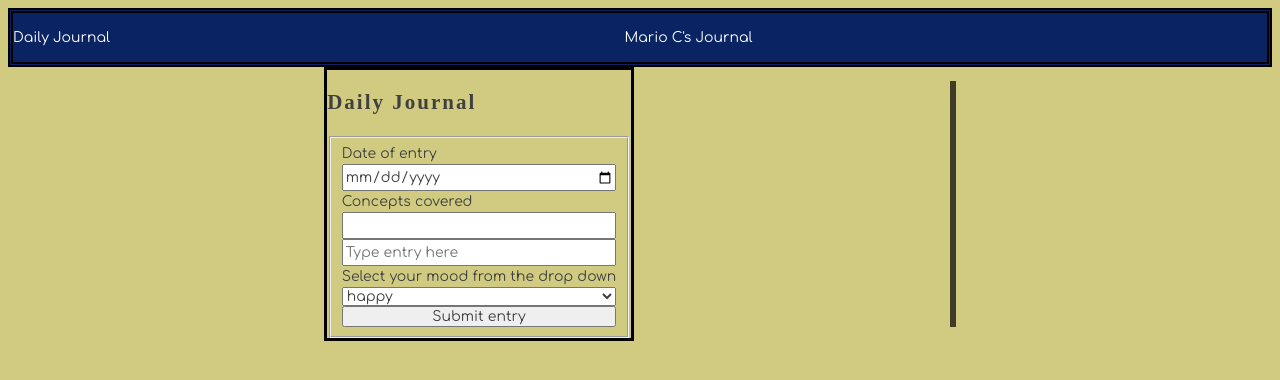
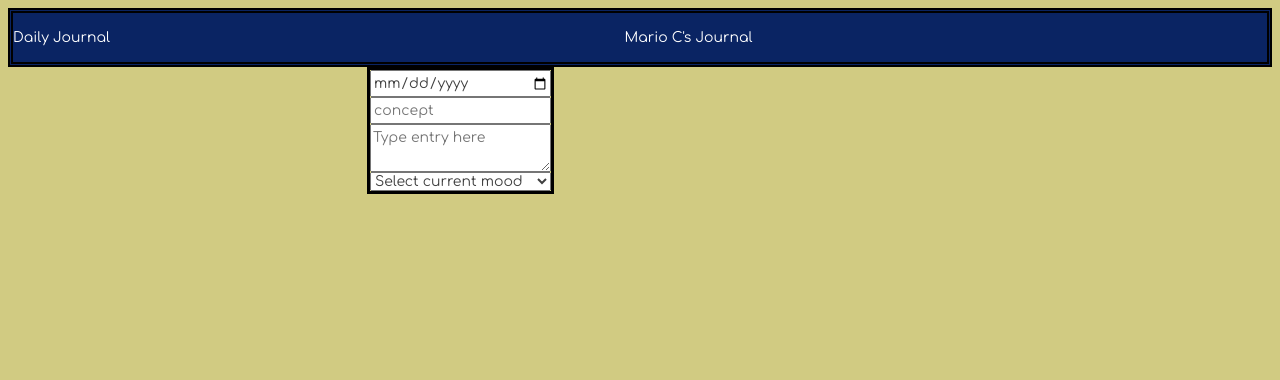
Before and after one commit to mcampopiano/daily-journal, a plain HTML site: page index.html in a window 1280 px wide. Shown: the top 380 px of the page. Drawn offline with Linux system fonts and the light colour scheme; no server answers; a web font is replaced by a local one.

Commit message:
added a js function that renders the form to the DOM, and a function to render the old entries to the DOM

```diff
--- a/index.html
+++ b/index.html
@@ -18,27 +18,8 @@
     </header>
 
     <main id="container">
-        <div class="form-container">
-            <h2>Daily Journal</h2>
-            <form action="">
-               <fieldset>
-                   <label for="journalDate">Date of entry</label>
-                   <input type="date" name="journalDate" id="journalDate">
-                   <label for="conceptsCovered">Concepts covered</label>
-                   <input type="text" name="conceptsCovered" id="conceptsCovered">
-                   <input type="textarea" placeholder="Type entry here">
-                   <label for="moodSelector">Select your mood from the drop down</label>
-                   <select>Current mood
-                       <option>happy</option>
-                       <option>sad</option>
-                       <option>angry</option>
-                       <option>tired</option>
-                   </select>
-                   <input type="button" value="Submit entry">
-               </fieldset>
-            </form>
-        </div>
-        <ul class="past-entries"></ul>
+        <div class="form-container"></div>
+        <section class="past-entries"></section>
     </main>
     <footer>
         <p>Mario Campopiano &#169;</p>
--- a/scripts/JournalDataProvider.js
+++ b/scripts/JournalDataProvider.js
@@ -30,5 +30,3 @@ export const getEntries = () => {
         journal = parsedEntries
     })
 }
-
-console.log("journal", journal)
--- a/scripts/JournalEntry.js
+++ b/scripts/JournalEntry.js
@@ -1,9 +1,9 @@
 // Creates an HTML rendering of the journal entry objects
 
 export const JournalEntryComponent = (entry) => {
-    return `<li id="entry--${entry.id}" class="journalEntry">
+    return `<div class="journalEntry">
     <h2>${entry.concept}</h2>
-        ${entry.entry}
+        <p>${entry.entry}</p>
        <p> ${entry.date} </p>
-    </li>`
+    </div>`
 }
--- a/scripts/JournalEntryList.js
+++ b/scripts/JournalEntryList.js
@@ -1,13 +1,20 @@
-import {useJournalEntries} from "./JournalDataProvider.js"
+import {getEntries, useJournalEntries} from "./JournalDataProvider.js"
 import {JournalEntryComponent} from "./JournalEntry.js"
 
 const entryContainer = document.querySelector(".past-entries")
-const collection = useJournalEntries()
+
 
 
 // creates the individual entries and puts them in the HTML
 export const RenderJournalEntries = () => {
-      for (const entry of collection) {
-        entryContainer.innerHTML += JournalEntryComponent(entry)
-    }
+  getEntries()
+  .then(() => {
+    let entryString = ''
+    const collection = useJournalEntries()
+    console.log("collection ", collection)
+    for (const entry of collection) {
+      entryString += JournalEntryComponent(entry)
+  }
+  entryContainer.innerHTML += entryString
+  })
 }
--- /dev/null
+++ b/scripts/JournalFormComponent.js
@@ -0,0 +1,51 @@
+const contentContainer = document.querySelector(".form-container")
+
+const render = () => {
+    contentContainer.innerHTML = `
+    <section class="form">
+    <input id="form--date" type="date" />
+    <input id="form--concept" type="text" placeholder="concept" />
+    <textarea id="form--entry" placeholder="Type entry here"></textarea>
+    <select id="form--moodSelect">Current mood
+    <option >Select current mood</option>
+    <option id="mood--happy">happy</option>
+    <option id="mood--sad">sad</option>
+    <option id="mood--angry">angry</option>
+    <option id="mood--tired">tired</option>
+    <option id="mood--disappointed">disappointed</option>
+    <option id="mood--frustrated">frustrated</option>
+    <option id="mood--overwhelmed">overwhelmed</option>
+    <option id="mood--confident">confident</option>
+    </section>
+    `
+}
+
+export const EntryForm = () => {
+    render()
+}
+
+
+
+
+
+
+
+// **************************FORM AS HARDCODED IN HTML****************************************
+// <form action="">
+            //    <fieldset>
+            //        <label for="journalDate">Date of entry</label>
+            //        <input type="date" name="journalDate" id="journalDate">
+            //        <label for="conceptsCovered">Concepts covered</label>
+            //        <input type="text" name="conceptsCovered" id="conceptsCovered">
+            //        <input type="textarea" placeholder="Type entry here">
+            //        <label for="moodSelector">Select your mood from the drop down</label>
+            //        <select>Current mood
+            //            <option>happy</option>
+            //            <option>sad</option>
+            //            <option>angry</option>
+            //            <option>tired</option>
+            //        </select>
+            //        <input type="button" value="Submit entry">
+            //    </fieldset>
+//             </form>
+// ********************************************************************************************
--- a/scripts/main.js
+++ b/scripts/main.js
@@ -1,10 +1,12 @@
 
 import { getEntries, useJournalEntries } from "./JournalDataProvider.js"
 import { RenderJournalEntries } from "./JournalEntryList.js"
+import { EntryForm } from "./JournalFormComponent.js"
 
 
 
-getEntries()
-.then(() => {
-    RenderJournalEntries()
-})
+
+
+RenderJournalEntries()
+
+EntryForm()
--- a/styles/main.css
+++ b/styles/main.css
@@ -51,3 +51,8 @@ footer {
 p {
 	margin-right: 50px;
 }
+
+.form {
+	display: flex;
+	flex-direction: column;
+}
```
